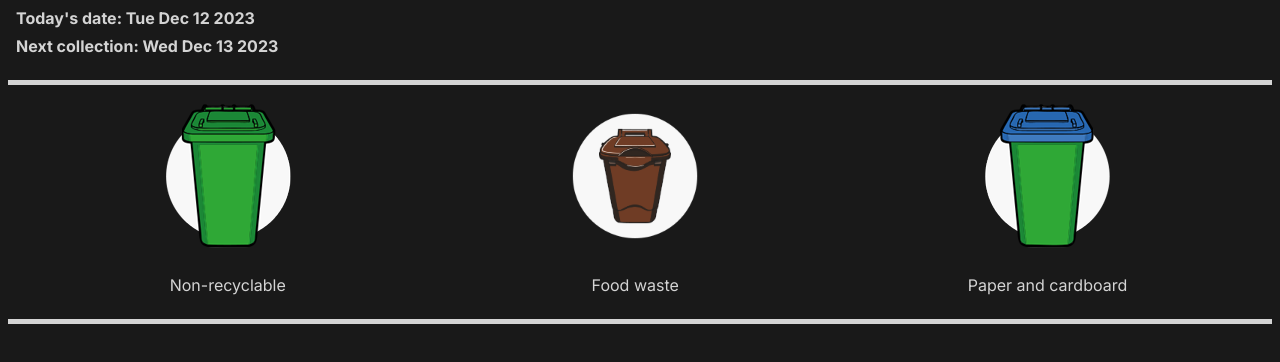
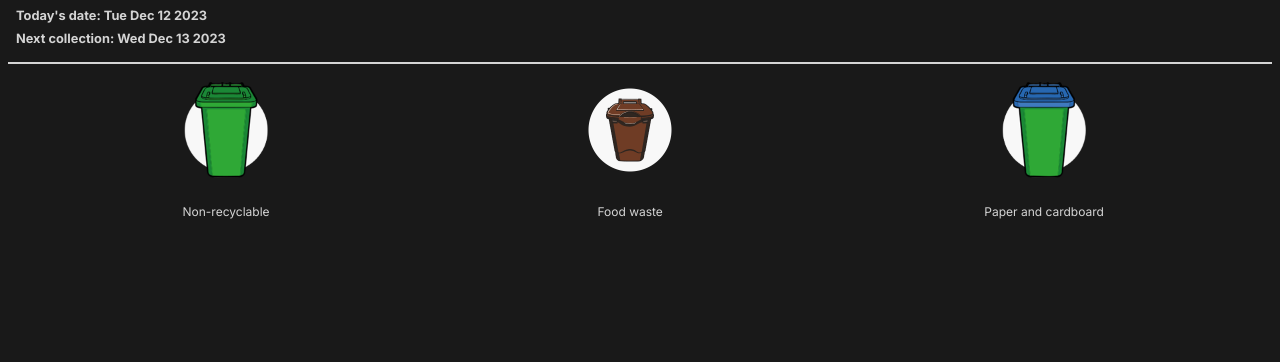
Before and after one commit to flammanatla/nextGarbage, a Next.js app: page / in a window 1280 px wide. Shown: the top 362 px of the page. Built offline with nearby package versions, Linux system fonts and the light colour scheme; no server answers.

Commit message:
upd layout

```diff
--- a/app/global.scss
+++ b/app/global.scss
@@ -8,7 +8,7 @@ body {
 
 main {
   h3 {
-    font-size: 1rem;
+    font-size: 0.8rem;
     margin: 0.5rem;
   }
 }
@@ -19,14 +19,9 @@ main {
 // }
 
 .line {
-  border-bottom: 5px solid #d4d4d4;
-  margin-top: 1.5rem;
   width: 100%;
-
-  &--thin {
-    border-bottom: 2px solid #d4d4d4;
-    margin-top: 1rem;
-  }
+  border-bottom: 2px solid #d4d4d4;
+  margin-top: 1rem;
 }
 
 .bins {
@@ -34,6 +29,13 @@ main {
   display: flex;
   justify-content: space-around;
   .bin {
+    img {
+      width: 100px;
+      height: 100px;
+    }
+    span {
+      font-size: 12px;
+    }
     margin-top: 1rem;
     display: flex;
     flex-direction: column;
--- a/app/page.jsx
+++ b/app/page.jsx
@@ -49,7 +49,6 @@ export default function Home() {
         <h3>Next collection: {adjustedCollectionDate.toDateString()}</h3>
         <div className="line"></div>
         <Bins weekSchedule={collectionScheduleWeek} />
-        <div className="line"></div>
       </div>
     </main>
   );
```
